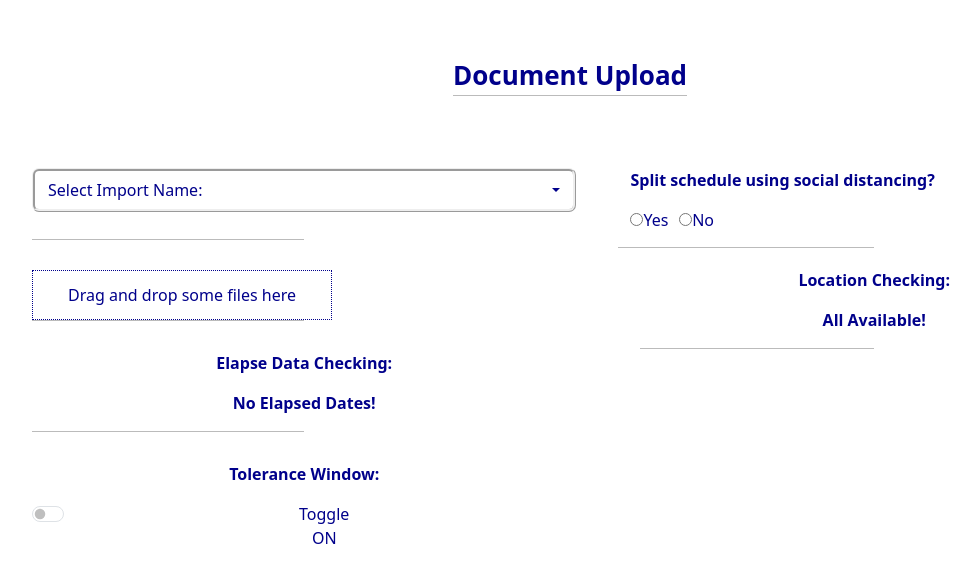
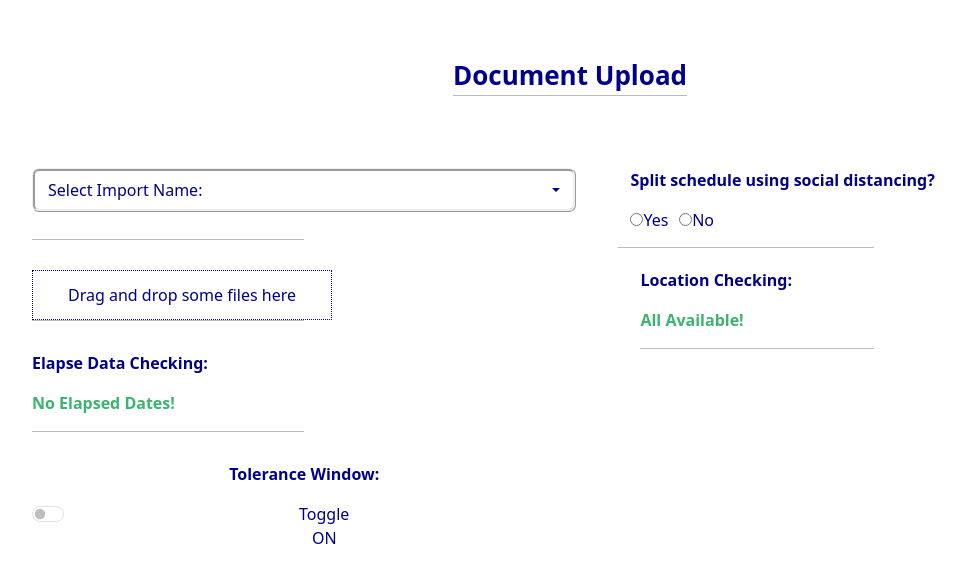
Before and after one commit to sodastereo87/Mockup, a React (Create React App) app: page / in a window 1280 px wide. Shown: the top 582 px of the page, without its empty margins (70-1050 px from the left). Built offline with nearby package versions, Linux system fonts and the light colour scheme.

Commit message:
adding more P modules added

```diff
--- a/src/App.tsx
+++ b/src/App.tsx
@@ -7,6 +7,7 @@ import DropDown from './components/dropdown';
 import Question from './components/checkbox';
 import FileDrop from './components/draganddrop';
 import Switch from './components/switch';
+import Paragraph from './components/location';
 
 function App() {
   return (
@@ -42,8 +43,10 @@ function App() {
             <Row>
               <Col>
                 <div>
-                  <p>Elapse Data Checking:</p>
-                  <p>No Elapsed Dates!</p>
+                  <Paragraph content="Elapse Data Checking:" />
+                  <div  style={{color:'mediumseagreen'}}>
+                    <Paragraph content="No Elapsed Dates!" />
+                  </div>
                 </div>
                 <div style={{ borderBottom: '1px solid #bbb', width: '50%', marginBottom: '20px'}}></div>
               </Col>
@@ -72,9 +75,10 @@ function App() {
             <Row>
               <Col>
                 <div>
-                  <p>Location Checking:</p>
-                  <p>All Available!</p>
-                </div>
+                  <Paragraph content="Location Checking:" />
+                  <div  style={{color:'mediumseagreen'}}>
+                    <Paragraph content="All Available!" /></div>
+                  </div>
                 <div style={{ borderBottom: '1px solid #bbb', width: '50%', marginBottom: '20px'}}></div>
               </Col>
             </Row>
--- a/src/components/location.module.css
+++ b/src/components/location.module.css
@@ -0,0 +1,3 @@
+.par {
+    text-align: left;
+}
--- a/src/components/location.tsx
+++ b/src/components/location.tsx
@@ -0,0 +1,16 @@
+import React from 'react';
+import locationCSS from './location.module.css'
+
+interface ParagraphComponentProps {
+  content: string;
+}
+
+const Paragraph: React.FC<ParagraphComponentProps> = ({ content }) => {
+  return (
+    <div>
+      <p className={locationCSS.par}>{content}</p>
+    </div>
+  );
+};
+
+export default Paragraph;
```
